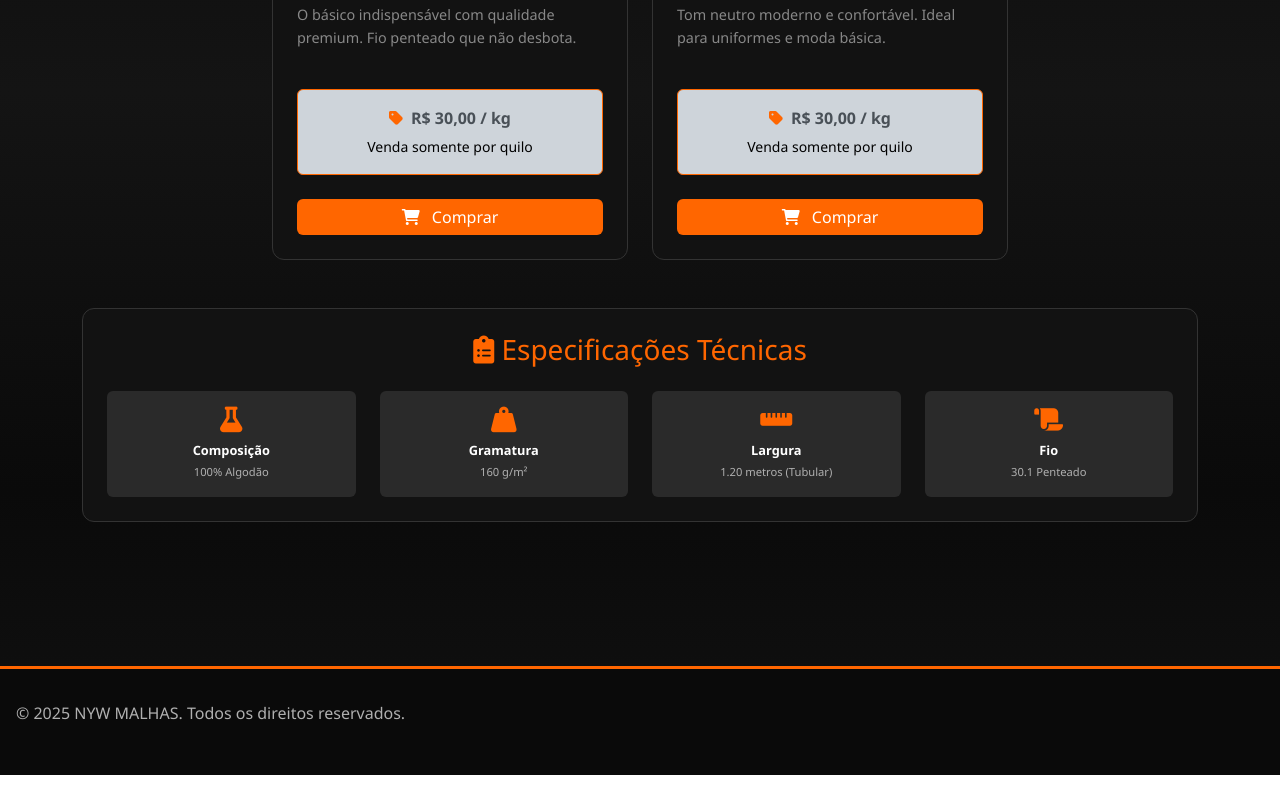
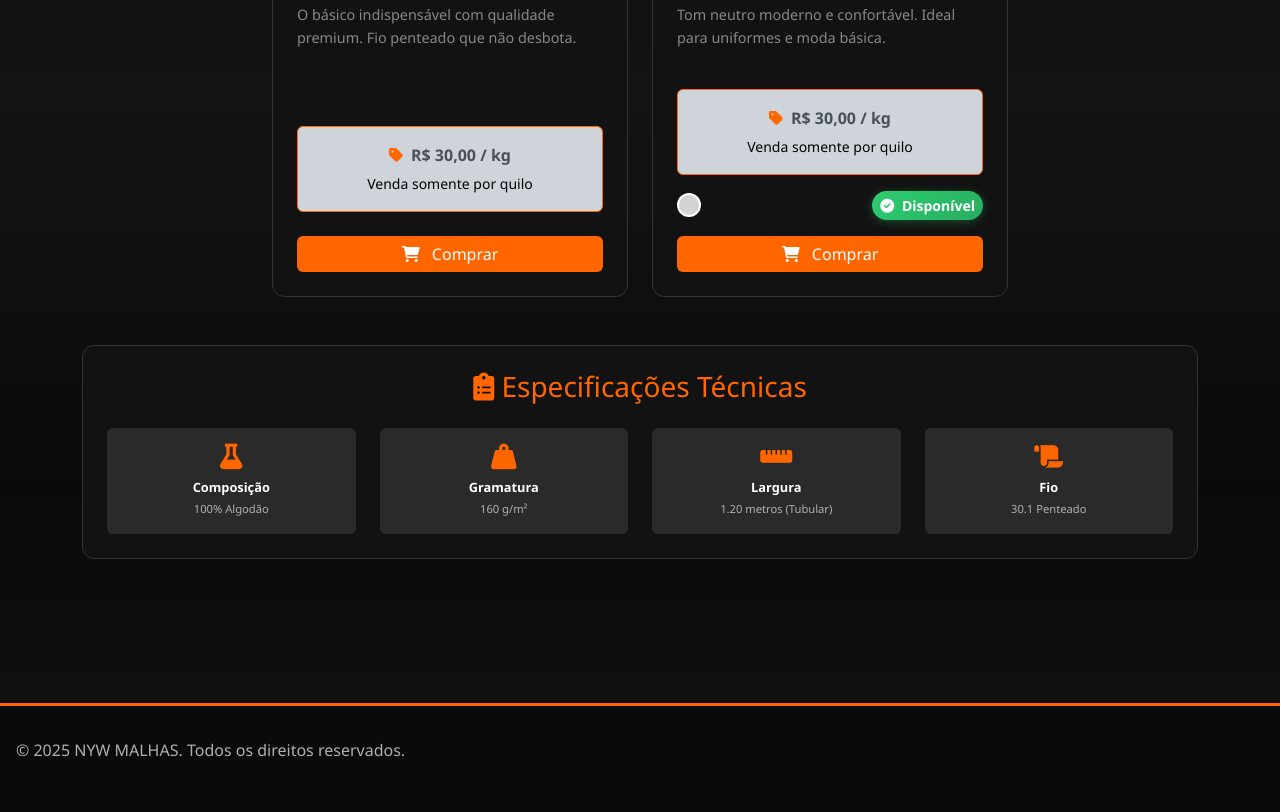
Before and after one commit to Nansinyx26/Nyw-Malhas, a plain HTML site: page paginas/algodao.html in a window 1280 px wide. Shown: the part 1909-2721 px from the top of the page. Before the commit the page ends 2684 px from the top, so only its background shows below. Drawn offline with nearby package versions, Linux system fonts and the light colour scheme; no server answers.

Commit message:
style: Padroniza layout dos badges de status em subpáginas (Dry Fit, Viscose, etc.)

```diff
--- a/paginas/algodao.html
+++ b/paginas/algodao.html
@@ -171,8 +171,14 @@
                                     <strong><i class="fas fa-tag me-2 text-orange"></i>R$ 30,00 / kg</strong>
                                     <small class="d-block text-black mt-1">Venda somente por quilo</small>
                                 </div>
+                                <div class="card-footer-actions">
+                                    <span class="color-dot" style="background-color: #d3d3d3;"></span>
+                                    <button class="btn btn-success-pill btn-sm" disabled>
+                                        <i class="fas fa-check-circle me-1"></i> Disponível
+                                    </button>
+                                </div>
                                 <a href="../checkout.html?produto=algodao&cor=cinza-claro"
-                                    class="btn btn-primary-pill w-100 mt-2">
+                                    class="btn btn-primary-pill w-100 mt-3">
                                     <i class="fas fa-shopping-cart me-2"></i> Comprar
                                 </a>
                             </div>
```
Also changed, not shown: paginas/dry-fit.html (+7 -1 lines), paginas/moletom.html (+7 -1 lines), paginas/oxford.html (+7 -1 lines), paginas/viscose.html (+7 -1 lines).
